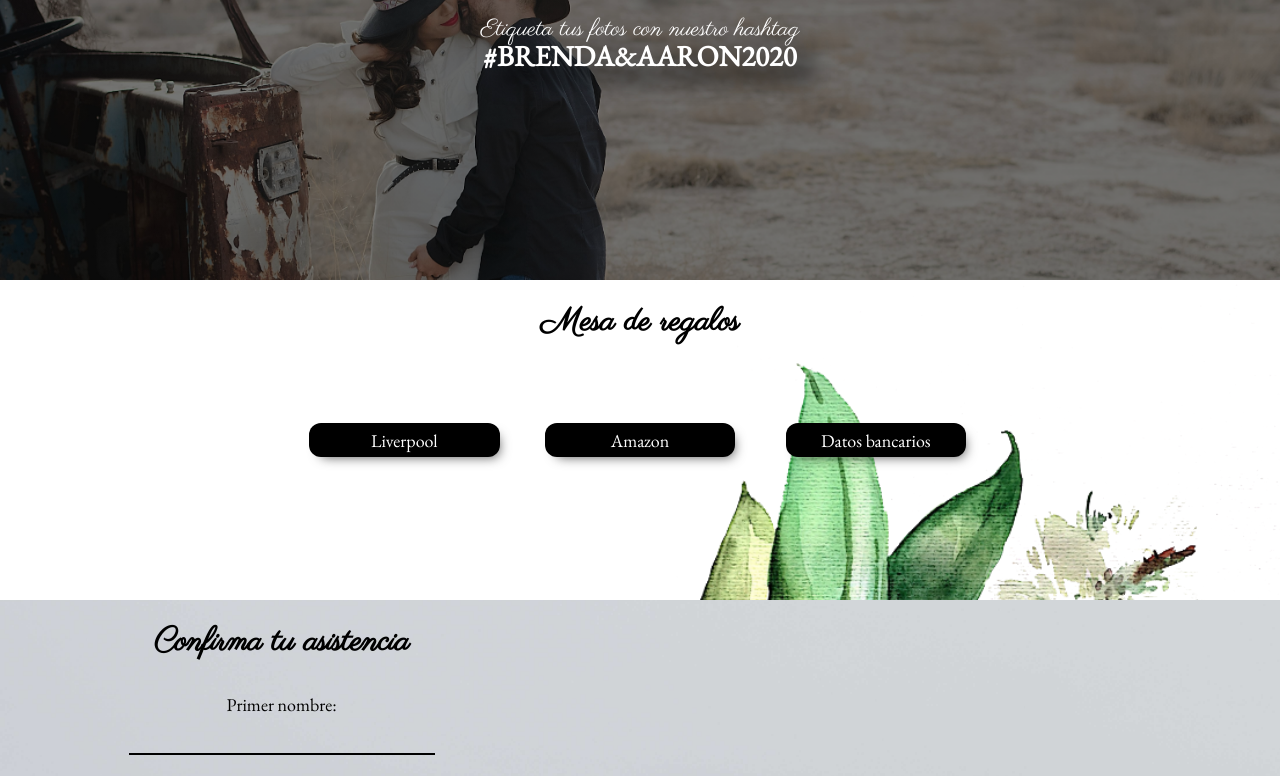
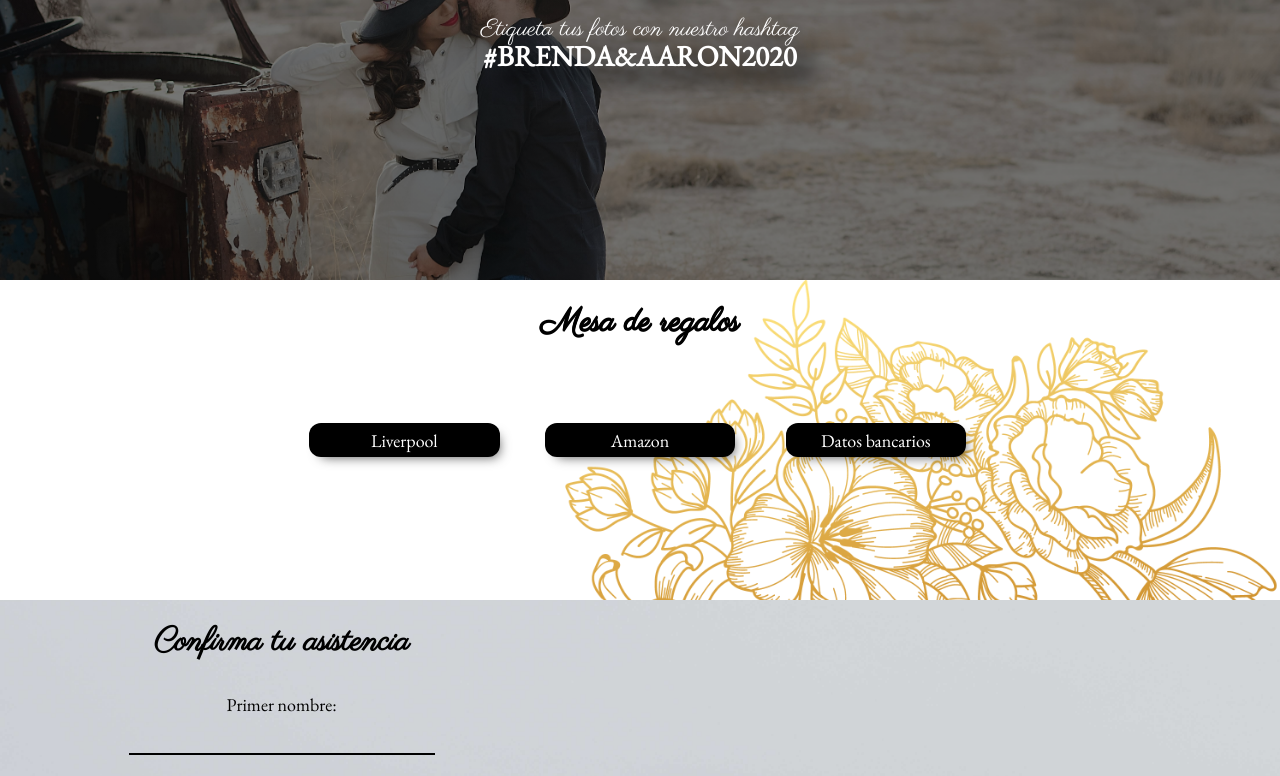
Before and after one commit to nayelyrodarte/Wedding-Rsvp, a React (Create React App) app in the folder client/: page / in a window 1280 px wide. Shown: the part 1126-1902 px from the top of the page. Built offline with nearby package versions, Linux system fonts and the light colour scheme; the HTML template or start-up script is replaced by a standard one; a web font is replaced by a local one.

Commit message:
Change background img @ gifts component

```diff
--- a/client/src/css/mobile.css
+++ b/client/src/css/mobile.css
@@ -106,10 +106,11 @@ form {
 }
 
 .gifts__container {
-  background-image: url('../img/hojas3.png');
+  background-image: url('../img/5a2a2b87b73959.4015470715127130957505.png');
   background-repeat: no-repeat;
-  background-position: right top;
-  background-size: 90%;
+  background-position: top;
+  background-size: 130%;
+  overflow: hidden;
   height: 60vh;
   display: grid;
   align-content: center;
@@ -120,6 +121,10 @@ form {
   justify-items: center;
   display: grid;
   grid-template-rows: auto;
+}
+
+.gifts__container h2 {
+  text-shadow: 0 0.5px 0 black;
 }
 
 .guestlist p {
@@ -134,6 +139,7 @@ form {
   background-color: #e0e4e3;
   width: 100vw;
   color: white;
+  overflow: hidden;
   height: 55vh;
   width: 100vw;
 }
```
